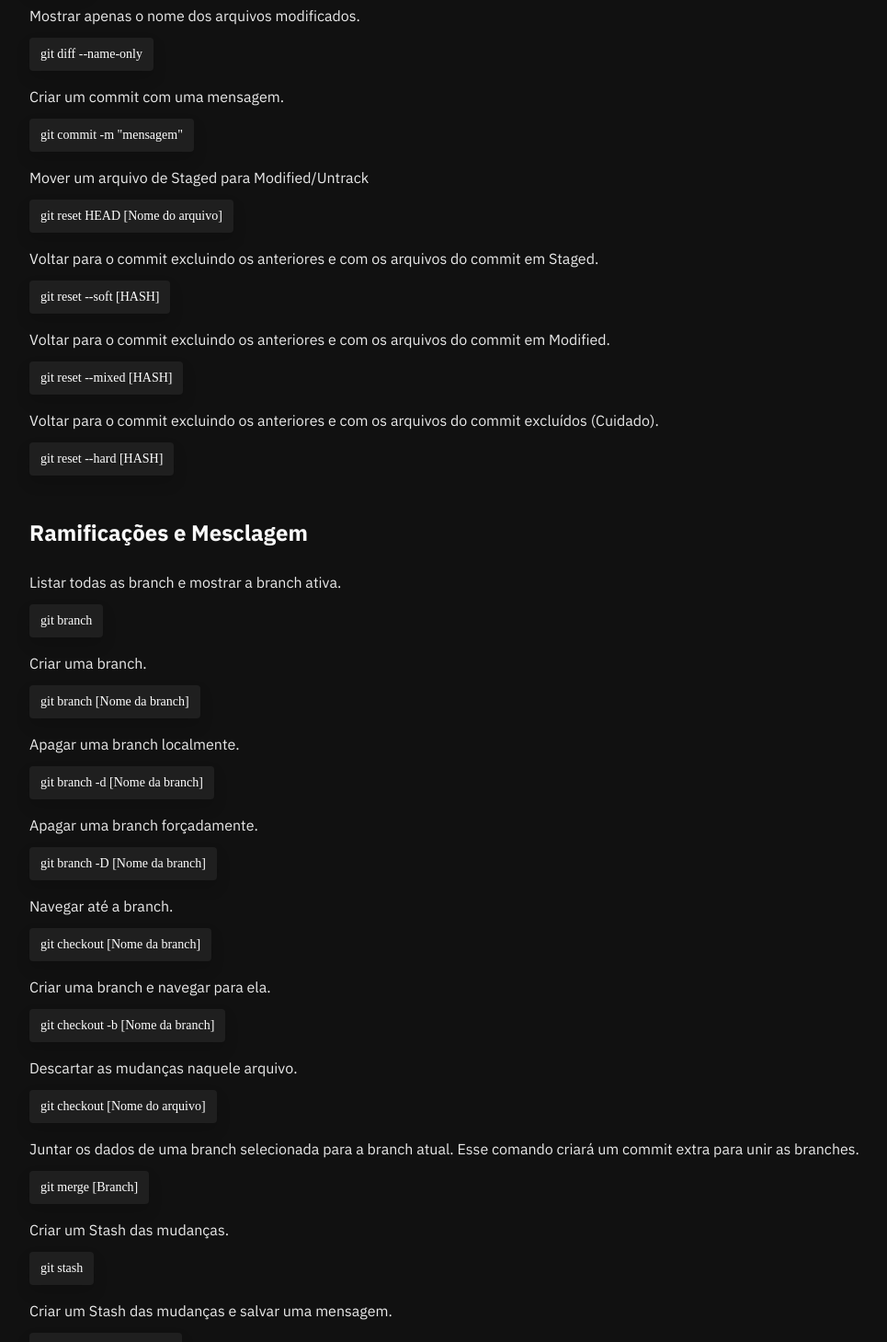
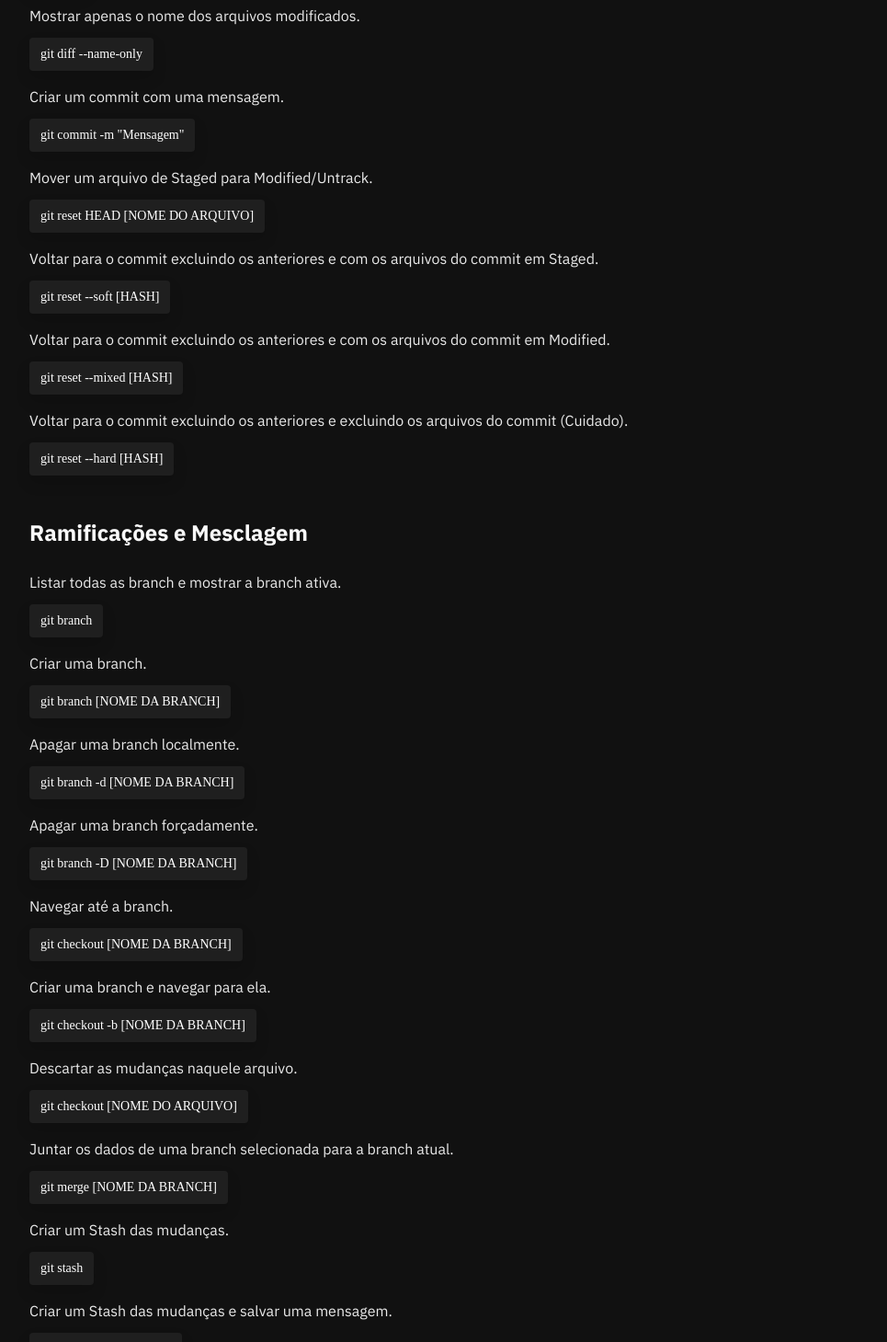
Before and after one commit to ranierimarques/git-commands, a Next.js app: page / in a window 1280 px wide. Shown: the part 980-2439 px from the top of the page at 92% size, without its empty margins (278-1243 px from the left). Built offline with nearby package versions, Linux system fonts and the light colour scheme.

Commit message:
refactor: text improvemens

```diff
--- a/data/references.ts
+++ b/data/references.ts
@@ -7,8 +7,7 @@ export const references = [
         code: 'git config --list',
       },
       {
-        title:
-          'Vincular uma palavra ou letra à um comando existente. Agora é possível utilizar git s para executar git status.',
+        title: 'Vincular uma palavra ou letra à um comando existente.',
         code: 'git config --global alias.s status',
       },
     ],
@@ -22,7 +21,7 @@ export const references = [
       },
       {
         title: 'Clonar um repositório online.',
-        code: 'git clone [URL | SSH] [Nome do repositório] (Omitir para salvar com o nome do repositório atual)',
+        code: 'git clone [URL | SSH] [NOME DO REPOSITÓRIO]',
       },
     ],
   },
@@ -30,7 +29,7 @@ export const references = [
     title: 'Versionamento básico',
     commands: [
       {
-        title: 'Preparar para commit todas as mudanças.',
+        title: 'Preparar todas as mudanças para commit.',
         code: 'git add .',
       },
       {
@@ -38,7 +37,7 @@ export const references = [
         code: 'git status',
       },
       {
-        title: 'Mostrar as modificações na Working Tree atual.',
+        title: 'Mostrar as modificações na Working Tree.',
         code: 'git diff',
       },
       {
@@ -47,11 +46,11 @@ export const references = [
       },
       {
         title: 'Criar um commit com uma mensagem.',
-        code: 'git commit -m "mensagem"',
+        code: 'git commit -m "Mensagem"',
       },
       {
-        title: 'Mover um arquivo de Staged para Modified/Untrack',
-        code: 'git reset HEAD [Nome do arquivo]',
+        title: 'Mover um arquivo de Staged para Modified/Untrack.',
+        code: 'git reset HEAD [NOME DO ARQUIVO]',
       },
       {
         title:
@@ -65,7 +64,7 @@ export const references = [
       },
       {
         title:
-          'Voltar para o commit excluindo os anteriores e com os arquivos do commit excluídos (Cuidado).',
+          'Voltar para o commit excluindo os anteriores e excluindo os arquivos do commit (Cuidado).',
         code: 'git reset --hard [HASH]',
       },
     ],
@@ -79,32 +78,31 @@ export const references = [
       },
       {
         title: 'Criar uma branch.',
-        code: 'git branch [Nome da branch]',
+        code: 'git branch [NOME DA BRANCH]',
       },
       {
         title: 'Apagar uma branch localmente.',
-        code: 'git branch -d [Nome da branch]',
+        code: 'git branch -d [NOME DA BRANCH]',
       },
       {
         title: 'Apagar uma branch forçadamente.',
-        code: 'git branch -D [Nome da branch]',
+        code: 'git branch -D [NOME DA BRANCH]',
       },
       {
         title: 'Navegar até a branch.',
-        code: 'git checkout [Nome da branch]',
+        code: 'git checkout [NOME DA BRANCH]',
       },
       {
         title: 'Criar uma branch e navegar para ela.',
-        code: 'git checkout -b [Nome da branch]',
+        code: 'git checkout -b [NOME DA BRANCH]',
       },
       {
         title: 'Descartar as mudanças naquele arquivo.',
-        code: 'git checkout [Nome do arquivo]',
+        code: 'git checkout [NOME DO ARQUIVO]',
       },
       {
-        title:
-          'Juntar os dados de uma branch selecionada para a branch atual. Esse comando criará um commit extra para unir as branches.',
-        code: 'git merge [Branch]',
+        title: 'Juntar os dados de uma branch selecionada para a branch atual.',
+        code: 'git merge [NOME DA BRANCH]',
       },
       {
         title: 'Criar um Stash das mudanças.',
@@ -140,34 +138,32 @@ export const references = [
     title: 'Compartilhamento e atualização de projetos',
     commands: [
       {
-        title:
-          'Enviar os commits do repositório atual para um repositório remoto. Ex: git push [origin] [main]',
-        code: 'git push [Nome do repositório remoto] [BRANCH ATUAL]',
+        title: 'Enviar commits de uma branch para um repositório remoto.',
+        code: 'git push [NOME DO REPOSITÓRIO REMOTO] [NOME DA BRANCH]',
       },
       {
-        title: 'Enviar as tags do repositório atual para um repositório remoto',
-        code: 'git push [Nome do repositório remoto] [BRANCH ATUAL] --tags',
+        title: 'Enviar tags de uma branch para um repositório remoto',
+        code: 'git push [NOME DO REPOSITÓRIO REMOTO] [NOME DA BRANCH] --tags',
       },
-
       {
         title: 'Apagar tags e branches remotos',
-        code: 'git push [Nome do repositório remoto] :[Nome da Tag ou Nome do Branch]',
+        code: 'git push [NOME DO REPOSITÓRIO REMOTO] :[NOME DA TAG | NOME DA BRANCH]',
       },
       {
-        title: 'Listar o nome de todos os repositórios remotos.',
+        title: 'Listar todos os repositórios remotos.',
         code: 'git remote',
       },
       {
-        title: 'Criar um remote para um URL existente.',
-        code: 'git remote add [nome] [URL | SSH]',
+        title: 'Listar todos os repositórios remotos com mais detalhes.',
+        code: 'git remote -v',
       },
       {
-        title: 'Renomear um remote existente.',
-        code: 'git remote rename [atual] [novo]',
+        title: 'Conectar um repositório remoto.',
+        code: 'git remote add [NOME DO REPOSITÓRIO REMOTO] [URL | SSH]',
       },
       {
-        title: 'Listar o nome e o link de todos os repositórios remotos.',
-        code: 'git remote -v',
+        title: 'Renomear um repositório remoto.',
+        code: 'git remote rename [NOME DO REPOSITÓRIO REMOTO ATUAL] [NOME DO REPOSITÓRIO REMOTO NOVO]',
       },
     ],
   },
@@ -175,27 +171,28 @@ export const references = [
     title: 'Inspeção e Comparação',
     commands: [
       {
-        title: 'Visualizar as modificações feita em um Commit usando o Hash dele.',
+        title: 'Visualizar as modificações feita em um commit.',
         code: 'git show [HASH]',
       },
       {
-        title: 'Visualizar o histórico de Commits.',
+        title: 'Visualizar o histórico de commits.',
         code: 'git log',
       },
       {
-        title: 'Filtrar o histórico de Commits pelo Author especificado.',
-        code: 'git log --author="João"',
-      },
-      {
-        title: 'Visualizar em modo de gráfico o histórico de Commits.',
+        title: 'Visualizar o histórico de commits em gráfico.',
         code: 'git log --graph',
       },
       {
-        title: 'Visualizar o histórico de Commits resumido.',
+        title: 'Filtrar o histórico de commits pelo autor.',
+        code: 'git log --author="Nome do autor"',
+      },
+      {
+        title: 'Visualizar o histórico de commits resumido.',
         code: 'git shortlog',
       },
       {
-        title: 'Filtrar o histórico de Commits pela quantidade de Commits.',
+        title:
+          'Visualizar o histórico de commits pela quantidade de commits dos autores.',
         code: 'git shortlog -sn',
       },
     ],
@@ -204,13 +201,11 @@ export const references = [
     title: 'Aplicação de patches',
     commands: [
       {
-        title:
-          'Juntar os dados de uma branch selecionada para a branch atual. O commit irá para o topo da lista.',
-        code: 'git rebase [Branch]',
+        title: 'Juntar os dados de uma branch selecionada para a branch atual.',
+        code: 'git rebase [NOME DA BRANCH]',
       },
       {
-        title:
-          'Cria um novo commit sem as alterações do commit revertido e não apaga o commit revertido do histórico.',
+        title: 'Desfaz um commit sem remover o commit do histórico.',
         code: 'git revert [HASH]',
       },
     ],
```
